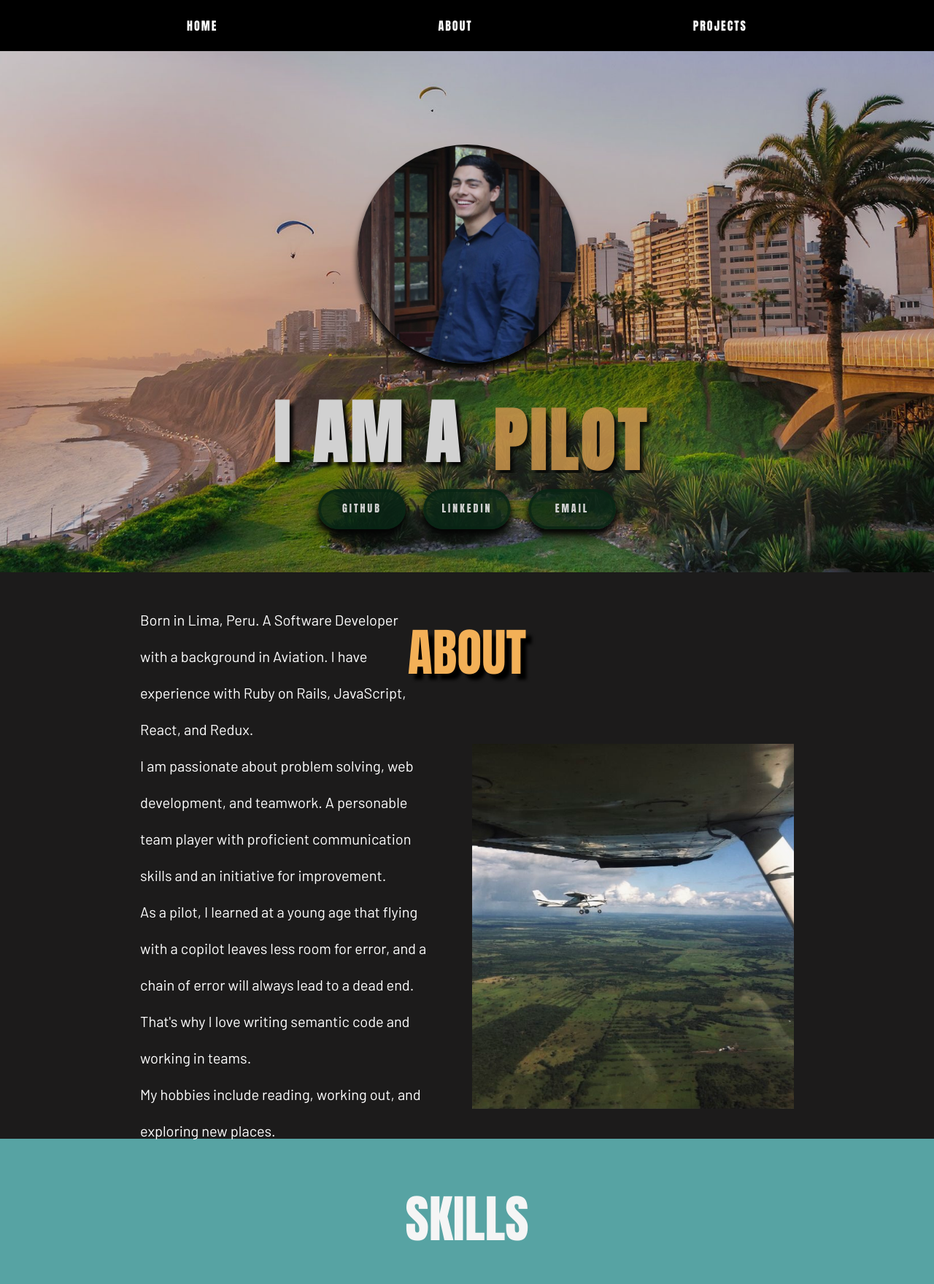
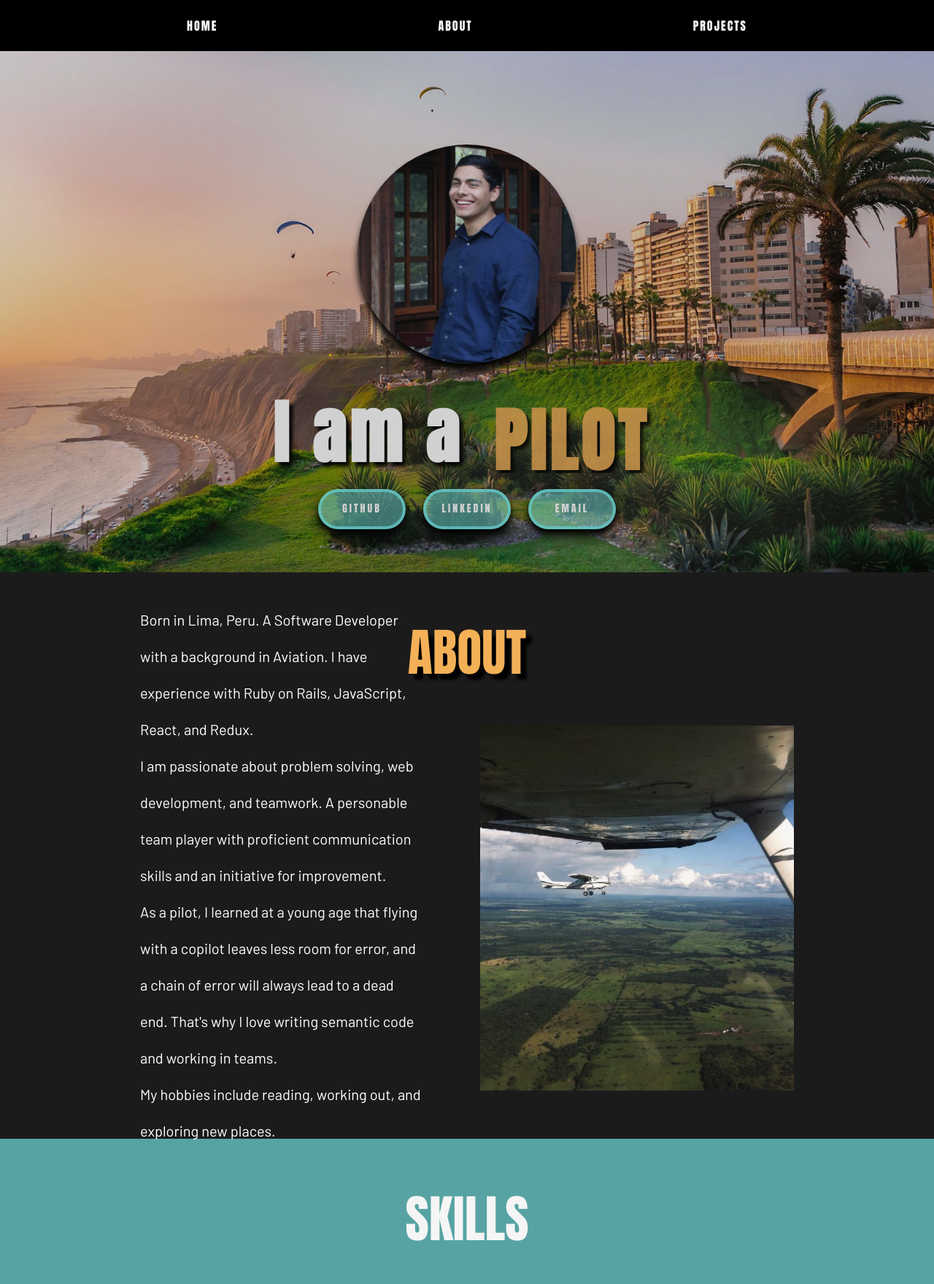
Before and after one commit to paulobocanegra/portfolio, a PHP site: page / in a window 1280 px wide. Shown: the top 1759 px of the page at 73% size. Run offline with PHP 8.4, Linux system fonts and the light colour scheme.

Commit message:
updated color pallet and connected projects to websites

```diff
--- a/assets/css/body.css
+++ b/assets/css/body.css
@@ -59,7 +59,8 @@
 }
 
 .about-image{
-    margin-top: 40px;
+    margin-top: 15px;
+    margin-left: 20px;
 	transition: 1s;
     display:flex;
     /* height:100%;
@@ -71,6 +72,15 @@
     background-size: cover;
     background-repeat: no-repeat;
     background-position: center;
+    cursor: pointer;
+}
+
+#gif{
+    height: 100%;
+    width: 100%;
+    border-radius: 50%;
+    transform: scale(1.1);
+    background-color: #000;
 }
 
 @media only screen and (max-width: 375px) {
--- a/assets/css/header.css
+++ b/assets/css/header.css
@@ -146,6 +146,7 @@ body{
 }
 .changing-word{
   margin-left: 15px;
+  /* color: rgb(204, 106, 61); */
   color: #f3b057;
 }
 
@@ -238,8 +239,8 @@ body{
   margin: 12px;
   height: 55px;
   width: 120px;
-  background-color: #032914c2;
-  border: 4px solid #032914b9;
+  background-color: rgba(125, 250, 250, 0.507);;
+  border: 4px solid rgba(123, 248, 248, 0.76);
   display: flex;
   justify-content: center;
   align-items: center;
--- a/assets/js/js-functions.js
+++ b/assets/js/js-functions.js
@@ -1,5 +1,15 @@
 let buyers = document.getElementById("buyers")
 let community = document.getElementById("community")
+let aboutSection = document.getElementById("about")
+
+
+// let flight = document.getElementById("about-image")
+// flight.addEventListener("click", () => {
+//     flight.innerHTML = `<iframe src="https://giphy.com/embed/9eo6uX7FcxJFjqdfOl" width="480" height="270" class="giphy-embed" id="gif"
+//     allowFullScreen></iframe>`
+//     flight.style.backgroundImage = "none"
+//     aboutSection.appendChild(blocker1)
+// })
 
 
 // function renderBuyerInfo(){
@@ -70,9 +80,22 @@ function showSlides(n) {
 window.onscroll = function () { scrollFunction() };
 
 function scrollFunction() {
-    if (document.body.scrollTop > 500 || document.documentElement.scrollTop > 500) {
-        document.getElementById("about-image").style.borderRadius = "50%";
+    let flight = document.getElementById("about-image")
+    if (document.body.scrollTop > 600 || document.documentElement.scrollTop > 600) {
+        flight.style.borderRadius = "50%";
     } else {
         document.getElementById("about-image").style.borderRadius = "0%";
     }
 }
+
+// let typeIn = document.getElementById("type-in")
+// let words = ["Software Developer", "Pilot", "Problem Solver", ]
+// let word = ""
+
+
+// function typer(){
+//     let count = 0;
+//     let demo = "AdventureKidpassword";
+//     typeIn.innerHTML = ""
+
+// }
--- a/index.html
+++ b/index.html
@@ -66,7 +66,8 @@
         <div class="hero-text">
             <div class="roledex-container">
                 <div class="roledex">
-                    <h1 class="static-word">I AM A</h1>
+                    <h1 class="static-word">I am a</h1>
+                    <!-- <div id="type-in">Hello</div> -->
                     <div class="rotating-words-wrapper">
                         <div class="rotating-words">
                             <h1 class="changing-word">RIDER</h1>
@@ -114,7 +115,6 @@
                 My hobbies include reading, working out, and exploring new places.</p>
             </div>
             <div id="about-image" class="about-image">
-
             </div>
         </div>
     </div>
@@ -157,7 +157,9 @@
 
                 <div class="mySlides fade">
                     <div class="numbertext"></div>
-                    <img src="/images/bubbles.png" style="width:100%">
+                    <a href="http://bubbles-lush.herokuapp.com" target="_blank">
+                        <img src="/images/bubbles.png" style="width:100%">
+                    </a>
                         <div class="text">
                             BUBBLES <br>
                             Ecommerce platform to find your favorite vegan beauty products!
@@ -168,7 +170,9 @@
                 </div>
                 <div class="mySlides fade">
                     <div class="numbertext"></div>
-                    <img src="/images/dogirasite.png" style="width:100%">
+                    <a href="https://dogira.on.fleek.co/" target="_blank">
+                        <img src="/images/dogirasite.png" style="width:100%">
+                    </a>
                     <div class="text">
                         DOGIRA WEBSITE <br>
                         Single page website for a token based blockchain social experiment tailored for the client's needs
@@ -176,17 +180,28 @@
                         Technologies: JavaScript, HTML5, CSS.
                     </div>
                 </div>
-
                 <div class="mySlides fade">
                     <div class="numbertext"></div>
-                    <img src="/images/yalp_main.png" style="width:100%">
+                    <a href="http://yalp-yalp.herokuapp.com/" target="_blank">
+                        <img src="/images/yalp_main.png" style="width:100%">
+                    </a>
                         <div class="text">
                         YALP <br>
                         A platform to find the best local businesses wherever you go!
                         <br>
                         Full stack web application clone of Yelp that incorporates it's key features.<br />
                         Technologies: Node.js, Ruby on Rails, PostgreSQL, JavaScript, React, Redux, HTML5, CSS.</div>
-
+                </div>
+                <div class="mySlides fade">
+                    <div class="numbertext"></div>
+                    <a href="https://pos-train.herokuapp.com/">
+                        <img src="/images/postrainapp.png" style="width:100%">
+                    </a>
+                        <div class="text">
+                        POSTrain <br>
+                        Point of Sale software that trains employees to become more efficient at data entry.
+                        <br>
+                        Technologies: JavaScript, HTML5, CSS3.</div>
                 </div>
 
                 <a class="prev" onclick="plusSlides(-1)">&#10094;</a>
@@ -200,6 +215,7 @@
                 <span class="dot" onclick="currentSlide(1)"></span>
                 <span class="dot" onclick="currentSlide(2)"></span>
                 <span class="dot" onclick="currentSlide(3)"></span>
+                <span class="dot" onclick="currentSlide(4)"></span>
             </div>
 
 
```
Also changed, not shown: images/flygif.gif (added), images/postrainapp.png (added).
